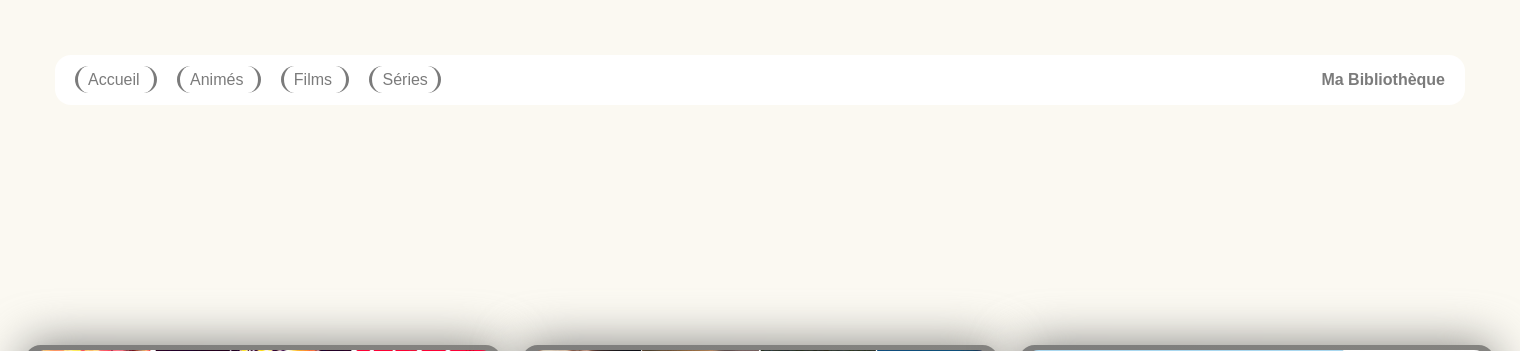
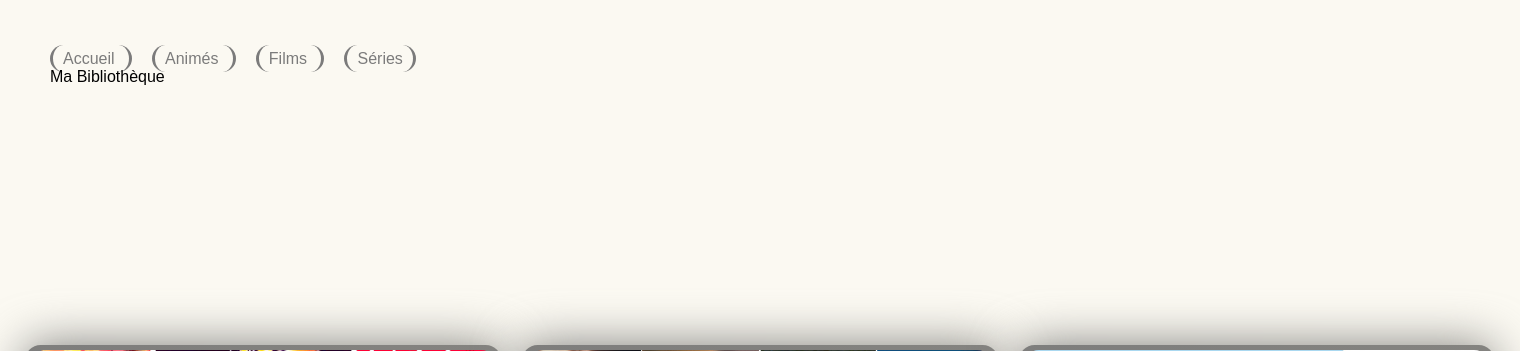
Before and after one commit to Syra1/anime-library, a FastAPI app: page / in a window 1520 px wide. Shown: the top 351 px of the page. Run offline with FastAPI, Linux system fonts and the light colour scheme; data that the repository does not hold is empty.

Commit message:
Nouveau CSS

```diff
--- a/static/css/global.css
+++ b/static/css/global.css
@@ -59,56 +59,6 @@ main {
         0 50px 0 var(--couleur_fond);
 }
 
-.main-header span {
-    margin-right: 20px;
-}
-
-.bar-header {
-    position: absolute;
-    top: 5px;
-    left: 5px;
-    width: calc(100% - 10px);
-    height: calc(100% - 10px);
-    display: flex;
-    align-items: center;
-    justify-content: space-between;
-    background-color: var(--couleur_fond_barre);
-    border-radius: 16px;
-}
-
-
-.main-header::after, .main-header::before {
-    content: '';
-    position: absolute;
-    height: 100%;
-    width: 100%;
-    background-image: conic-gradient(from var(--angle), var(--couleur_barre));
-    top: 50%;
-    left: 50%;
-    translate: -50% -50%;
-    z-index: -1;
-    border-radius: 16px;
-}
-
-.main-header::before {
-    filter: blur(1.5rem);
-    opacity: 1;
-}
-
-.site-title {
-    display: flex;
-    align-items: center;
-    width: fit-content;
-    gap: 8px;
-    font-size: 16px;
-    font-weight: 600;
-    color: var(--couleur_barre);
-}
-
-.library-menu {
-    margin-left: 20px;
-}
-
 .button {
     text-decoration: none;
     color: var(--couleur_barre);
```
Also changed, not shown: static/icons/New_Close.svg (added), static/icons/New_Menu.svg (added), static/icons/New_Search.svg (added).
